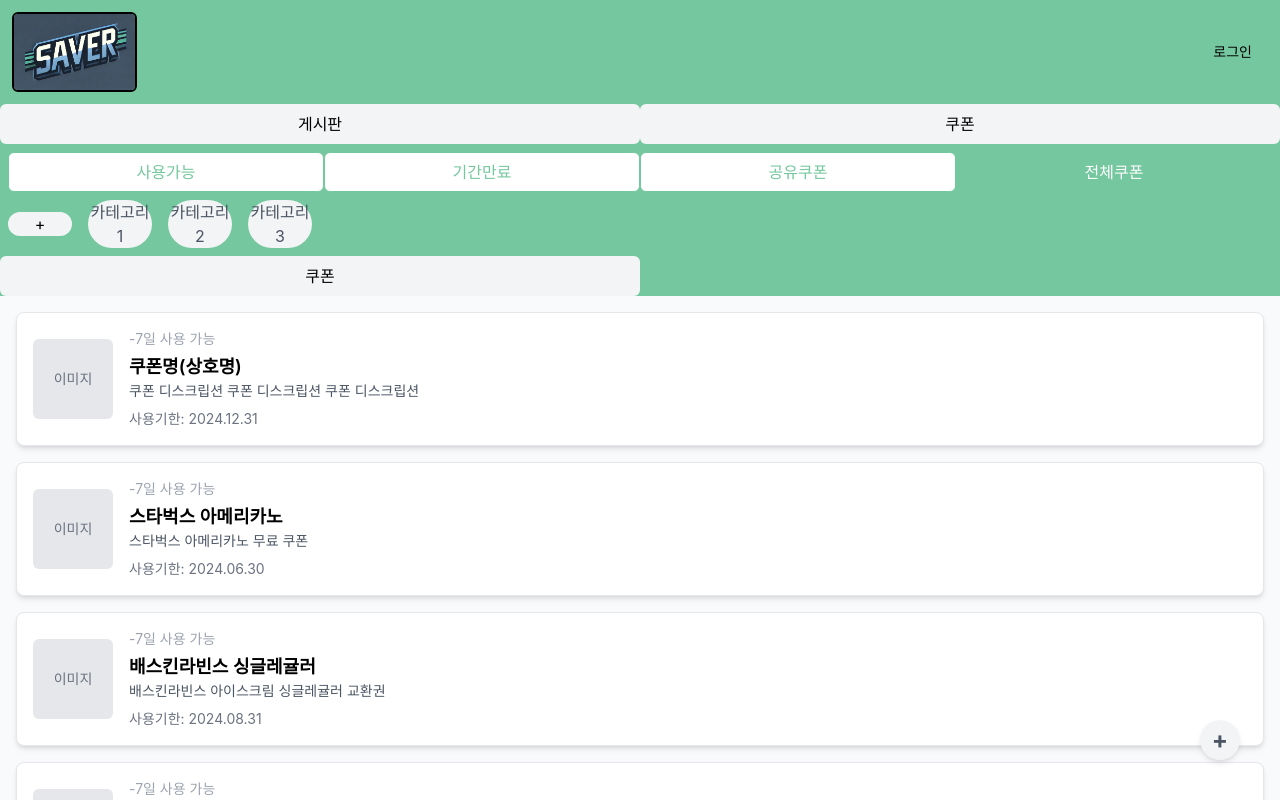
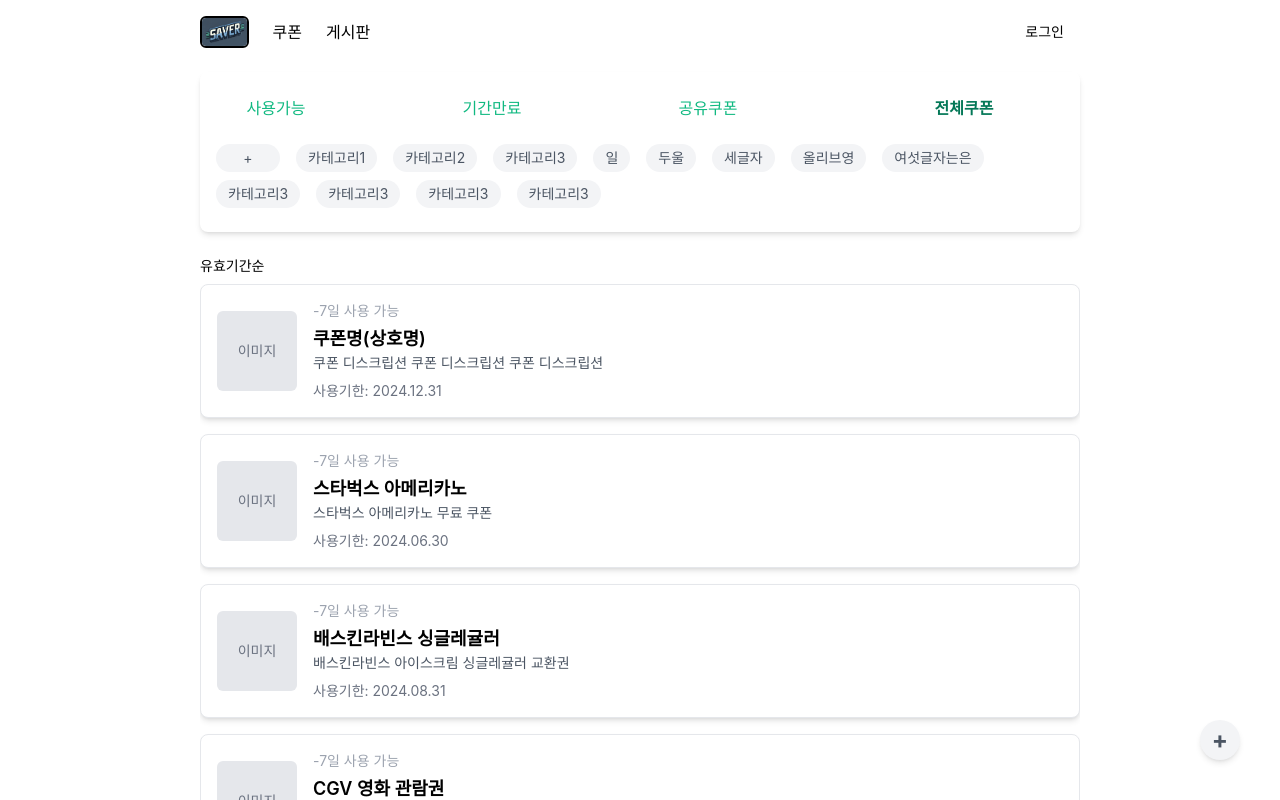
Before and after one commit to LimJ2023/GDT, a React (Vite) app in the folder CLIENT/: page / in a window 1280 px wide. Shown: the top 800 px of the page. Built offline with nearby package versions, Linux system fonts and the light colour scheme; no server answers.

Commit message:
[update] 메인페이지 css 업데이트

```diff
--- a/CLIENT/src/components/CouponCategory.jsx
+++ b/CLIENT/src/components/CouponCategory.jsx
@@ -1,41 +1,49 @@
-  import { useState } from 'react';
-  const CouponCategory = ({category, addCategory, handleCategoryClick}) => {
+import { useState } from "react";
+const CouponCategory = ({ category, addCategory, handleCategoryClick }) => {
   const [isModalOpen, setIsModalOpen] = useState(false);
   const [input, setInput] = useState("");
   const openModal = () => {
     setIsModalOpen(true);
-    }
+  };
   const closeModal = () => {
     setIsModalOpen(false);
     setInput("");
-    }
+  };
 
   const addCategoryFunction = () => {
     addCategory(input);
     closeModal();
     setInput("");
-    }
+  };
   return (
     <>
-      <div className='flex justify-center items-center gap-4' >
-          <button onClick={() => openModal()} className="rounded-full bg-gray-100 hover:bg-gray-200 w-20 h-7text-gray-600">+</button>
+      <div className="justify-center items-center ">
+        <button onClick={() => openModal()} className="rounded-full bg-gray-100 hover:bg-gray-200 mr-4 w-16 h-7 text-gray-600 inline-block">
+          +
+        </button>
         {category.map((item) => (
-              <button onClick={() => handleCategoryClick(item)} className="rounded-full bg-gray-100 hover:bg-gray-200  w-20 text-gray-600">{item}</button>
+          <button onClick={() => handleCategoryClick(item)} className="rounded-full bg-gray-100 hover:bg-gray-200 mr-4 px-3 py-1 mb-2 text-gray-600 inline-block">
+            {item}
+          </button>
         ))}
       </div>
       {isModalOpen && (
         <div className="fixed inset-0 flex items-center justify-center bg-black bg-opacity-50">
           <div className="bg-white p-6 rounded-lg">
             <input type="text" placeholder="카테고리 추가" value={input} onChange={(e) => setInput(e.target.value)} />
-            <div className='flex justify-end gap-4'>
-            <button onClick={() => addCategoryFunction(input)} className='bg-gray-100 hover:bg-gray-200 w-20 h-7 text-gray-600'>추가</button>
-            <button onClick={closeModal} className='bg-gray-100 hover:bg-gray-200 w-20 h-7 text-gray-600'>닫기</button>
+            <div className="flex justify-end gap-4">
+              <button onClick={() => addCategoryFunction(input)} className="bg-gray-100 hover:bg-gray-200 w-20 h-7 text-gray-600">
+                추가
+              </button>
+              <button onClick={closeModal} className="bg-gray-100 hover:bg-gray-200 w-20 h-7 text-gray-600">
+                닫기
+              </button>
             </div>
           </div>
         </div>
       )}
     </>
-    )
-  }
+  );
+};
 
-  export default CouponCategory
+export default CouponCategory;
--- a/CLIENT/src/components/Header.jsx
+++ b/CLIENT/src/components/Header.jsx
@@ -1,20 +1,36 @@
 // 0101 민경원 수정
-import { Link } from 'react-router-dom';
+import { Link } from "react-router-dom";
 import logo from "/src/assets/logo.png";
 
 const Header = ({ user, handleLogout }) => {
   return (
     <header>
-      <div className='flex justify-between p-3 items-center'>
-        <Link to="/"><img src={logo} alt="logo" className='w-30 h-20 border-2 border-black rounded-md' /></Link>
-        <nav className='flex justify-end space-x-4'>
+      <div className="flex justify-between my-4  items-center">
+        <nav className="flex justify-center items-center ">
+          <Link to="/">
+            <img src={logo} alt="logo" className=" mr-6 w-30 h-8  border-2 border-black rounded-md" />
+          </Link>
+          <Link to="/my-coupons">
+            <div className=" pr-6 hover: ">쿠폰</div>
+          </Link>
+          <Link to="/board">
+            <div className=" pr-6 hover: ">게시판</div>
+          </Link>
+        </nav>
+        <nav className="flex justify-end space-x-4">
           {user ? (
             <>
-              <Link to="/my-profile" className='text-sm mr-4'>마이페이지</Link>
-              <button onClick={handleLogout} className='text-sm mr-4'>로그아웃</button>
+              <Link to="/my-profile" className="text-sm mr-4">
+                마이페이지
+              </Link>
+              <button onClick={handleLogout} className="text-sm mr-4">
+                로그아웃
+              </button>
             </>
           ) : (
-            <Link to="/login" className='text-sm mr-4'>로그인</Link>
+            <Link to="/login" className="text-sm mr-4">
+              로그인
+            </Link>
           )}
         </nav>
       </div>
@@ -23,7 +39,6 @@
 };
 
 export default Header;
-
 
 // 기존 헤더
 // import { Link } from 'react-router-dom';
--- a/CLIENT/src/main.css
+++ b/CLIENT/src/main.css
@@ -3,6 +3,35 @@
 @tailwind base;
 @tailwind components;
 @tailwind utilities;
+
+/* tailwind base 기본 태그 스타일 정의 */
+@layer base {
+  body {
+    @apply mx-4;
+    min-height: 100vh;
+    font-family: -apple-system, BlinkMacSystemFont, "Segoe UI", Roboto, Oxygen, Ubuntu, Cantarell, sans-serif;
+  }
+  @screen lg {
+    body {
+      margin-left: 200px; /*640부터 양옆 마진 */
+      margin-right: 200px;
+    }
+  }
+
+  @layer components {
+    .badge {
+      @apply;
+    }
+  }
+}
+
+/* body {
+  margin: 0;
+  padding: 0;
+  min-height: 100vh;
+  background-color: #74c79e;
+  font-family: -apple-system, BlinkMacSystemFont, "Segoe UI", Roboto, Oxygen, Ubuntu, Cantarell, sans-serif;
+} */
 
 /* Glitch Button 스타일 */
 .glitch-btn {
@@ -46,14 +75,6 @@
 .signup-btn:hover {
   background-color: #e2e2a3;
   color: black;
-}
-
-body {
-  margin: 0;
-  padding: 0;
-  min-height: 100vh;
-  background-color: #74C79E;
-  font-family: -apple-system, BlinkMacSystemFont, "Segoe UI", Roboto, Oxygen, Ubuntu, Cantarell, sans-serif;
 }
 
 .form-container {
--- a/CLIENT/src/pages/Home.jsx
+++ b/CLIENT/src/pages/Home.jsx
@@ -4,10 +4,9 @@
 import AddCoupon from "../components/coupon/AddCoupon";
 import CouponCategory from "../components/CouponCategory";
 import axios from "axios";
-function Home({coupons}) {
-
+function Home({ coupons }) {
   const [filteredCoupons, setFilteredCoupons] = useState(coupons);
-  const [category, setCategory] = useState(["카테고리1", "카테고리2", "카테고리3"]);
+  const [category, setCategory] = useState(["카테고리1", "카테고리2", "카테고리3", "일", "두울", "세글자", "올리브영", "여섯글자는은", "카테고리3", "카테고리3", "카테고리3", "카테고리3"]);
   const [selectedFilter, setSelectedFilter] = useState("all");
   const handleCategoryClick = (item) => {
     console.log("선택된 카테고리", item);
@@ -60,64 +59,62 @@
   return (
     <div>
       <div>
-        <nav className="flex justify-center mb-2">
+        {/* nav header로 이동 */}
+        {/* <nav className="flex justify-center mb-2">
           <Link to="/board" className="w-1/2">
             <div className="flex justify-center items-center  h-10 bg-gray-100 hover:bg-gray-300 rounded-md">게시판</div>
           </Link>
           <Link to="/my-coupons" className="w-1/2">
             <div className="flex justify-center items-center  h-10 bg-gray-100 hover:bg-gray-300 rounded-md">쿠폰</div>
           </Link>
-        </nav>
-        <div className="flex justify-evenly items-center m-2">
+        </nav> */}
+
+        <div className=" border-white rounded-lg shadow-md my-6 p-4">
+          <div className="flex justify-between items-center mb-4 ">
             <button
               onClick={() => showFilteredCoupons("available")}
-            className={`w-1/4 h-10 border border-[#74C79E] rounded-md
-              ${selectedFilter === "available"
-                ? "bg-[#74C79E] text-white"
-                : "bg-white text-[#74C79E] hover:bg-[#e8f4ee]"
-              }`}
+              className={`w-[200px] h-10 pr-20
+              ${selectedFilter === "available" ? " text-emerald-700 font-bold" : "bg-white text-emerald-500 hover:"}`}
             >
               사용가능
             </button>
             <button
               onClick={() => showFilteredCoupons("expired")}
-            className={`w-1/4 h-10 border border-[#74C79E] rounded-md
-              ${selectedFilter === "expired"
-                ? "bg-[#74C79E] text-white"
-                : "bg-white text-[#74C79E] hover:bg-[#e8f4ee]"
-              }`}
+              className={`w-[200px] h-10 pr-20
+              ${selectedFilter === "expired" ? " text-emerald-700 font-bold" : "bg-white  text-emerald-500 hover:"}`}
             >
               기간만료
             </button>
             <button
               onClick={() => showFilteredCoupons("shared")}
-            className={`w-1/4 h-10 border border-[#74C79E] rounded-md
-              ${selectedFilter === "shared"
-                ? "bg-[#74C79E] text-white"
-                : "bg-white text-[#74C79E] hover:bg-[#e8f4ee]"
-              }`}
+              className={`w-[200px] h-10 pr-20
+              ${selectedFilter === "shared" ? " text-emerald-700 font-bold" : "bg-white  text-emerald-500 hover:"}`}
             >
               공유쿠폰
             </button>
             <button
               onClick={() => showFilteredCoupons("all")}
-            className={`w-1/4 h-10 border border-[#74C79E] rounded-md
-              ${selectedFilter === "all"
-                ? "bg-[#74C79E] text-white"
-                : "bg-white text-[#74C79E] hover:bg-[#e8f4ee]"
-              }`}
+              className={` w-[200px] h-10
+              ${selectedFilter === "all" ? " text-emerald-700 font-bold " : "bg-white  text-emerald-500 hover:"}`}
             >
               전체쿠폰
             </button>
           </div>
 
-        <div className="grid grid-cols-4 gap-4 m-2">
+          <div className="text-sm">
             <CouponCategory category={category} handleCategoryClick={handleCategoryClick} addCategory={addCategory} />
           </div>
-        <div className="flex justify-center items-center w-1/2 h-10 bg-gray-100 hover:bg-gray-300 rounded-md">
+        </div>
+
+        <>
+          <p className="mb-2 text-sm">유효기간순</p>
+        </>
+
+        {/* <div className="flex justify-center items-center w-1/2 h-10 bg-gray-100 hover:bg-gray-300 rounded-md">
           <Link to="/coupon">쿠폰</Link>
-        </div>
-        <div className="p-4 space-y-4 bg-gray-50 h-screen overflow-y-auto">
+        </div> */}
+
+        <div className=" space-y-4 h-screen overflow-y-auto">
           {filteredCoupons.length === 0 && <div>쿠폰이 없습니다.</div>}
           {filteredCoupons.map((coupon) => (
             <CouponCard key={coupon.id} coupon={coupon} />
--- a/CLIENT/tailwind.config.js
+++ b/CLIENT/tailwind.config.js
@@ -2,7 +2,15 @@
 export default {
   content: ["./src/**/*.{js,jsx,ts,tsx}"],
   theme: {
-    extend: {},
+    extend: {
+      screens: {
+        xs: "376px", // 376px 기준 추가
+        sm: "640px",
+        // lg: "1024px",
+        lg: "920px",
+        xl: "1280px",
+      },
+    },
   },
   plugins: [],
 };
```
Also changed, not shown: CLIENT/src/App.jsx (+10 -22 lines), CLIENT/src/components/CouponCard.jsx (+3 -10 lines). Lines whose indentation alone changed are shown as unchanged.
